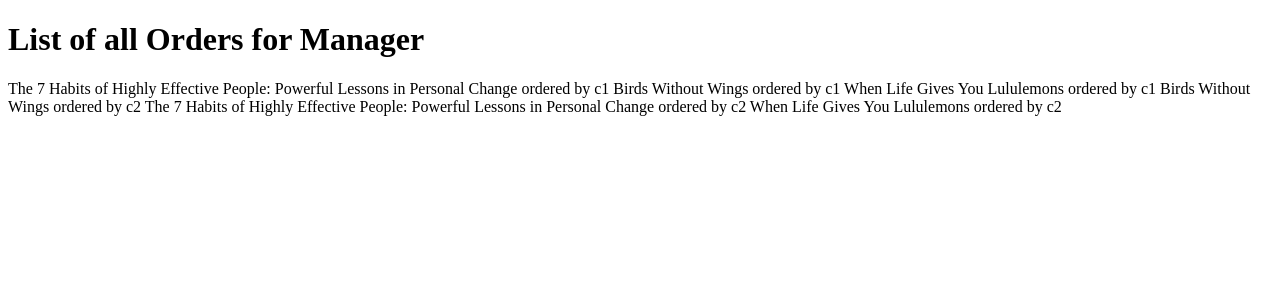
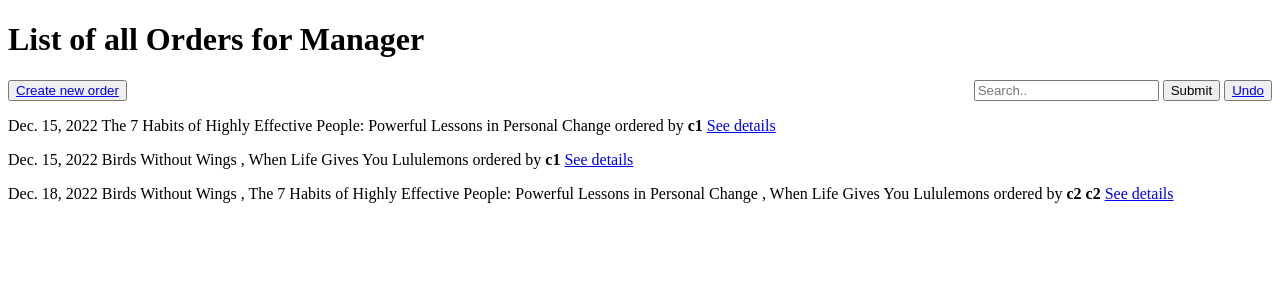
Before and after one commit to el-shes/django_bookshop, a Django app: page /orders/all in a window 1280 px wide. Shown: the top 300 px of the page. Run offline with Django 4.2, Linux system fonts and the light colour scheme; data comes from the database, SQL or seed files in the repository; both versions use the stored data as it was after the commit.

Commit message:
reorganised all orders list, grouped by orders id

```diff
--- a/orders/templates/orders/order_list.html
+++ b/orders/templates/orders/order_list.html
@@ -6,14 +6,42 @@
 </head>
 <body>
 <h1> List of all Orders for Manager</h1>
+
+<div style="display: flex; flex-direction: column">
+    <div style="display: flex; flex-direction: row; justify-content: space-between">
+        <div style="float: left">
+            <button type="submit"><a href="{% url 'orders:new_order' %}">Create new order</a></button>
+        </div>
+        <div style="float:right ">
+            <form method="GET">
+                <input type="text" placeholder="Search.." name="q"
+                        {% if q %} value="{{ request.GET.q }}" {% endif %}
+                >
+                <button type="submit">Submit</button>
+                <button type='submit'><a href="{% url 'orders:all_orders' %}">Undo</a></button>
+            </form>
+        </div>
+    </div>
+
+    <div style="display: block">
         {% if customerorder_list %}
             {% for order in customerorder_list %}
+                <p>
+                    {{ order.order_date }}
                     {% for book in order.ordered_books.all %}
-        {{ book.book_title }} ordered by {{ order.customer }}
+                        {{ book.book_title }}
+                        {% if not forloop.last %}
+                            ,
+                        {% endif %}
                     {% endfor %}
+                    ordered by <b>{{ order.customer.first_name }} {{ order.customer.last_name }} </b>
+                    <a href={% url 'orders:order_details' order.id %}>See details</a>
+                </p>
             {% endfor %}
         {% else %}
             <p>No orders yet.</p>
         {% endif %}
+    </div>
+</div>
 </body>
 </html>
--- a/orders/urls.py
+++ b/orders/urls.py
@@ -6,5 +6,5 @@ app_name = 'orders'
 urlpatterns = [
     path('all', views.OrdersView.as_view(), name='all_orders'),
     path('create_order/new', views.CreateOrder.as_view(success_url=reverse_lazy('orders:all_orders')), name='new_order'),
-
+    path('all/<int:pk>/details', views.DetailOrder.as_view(), name='order_details'),
 ]
--- a/orders/views.py
+++ b/orders/views.py
@@ -1,6 +1,6 @@
 from django.shortcuts import render
-
-from django.views.generic import ListView, CreateView
+from django.db.models import Q
+from django.views.generic import ListView, DetailView, CreateView
 
 from orders.models import CustomerOrder
 
@@ -9,8 +9,22 @@ class OrdersView(ListView):
     model = CustomerOrder
     template_name = 'orders/order_list.html'
 
+    def get_queryset(self):
+        query = self.request.GET.get('q')
+        if query:
+            object_list = self.model.objects.filter(Q(customer__first_name__icontains=query) |
+                                                    Q(customer__last_name__icontains=query))
+        else:
+            object_list = self.model.objects.all()
+        return object_list
+
 
 class CreateOrder(CreateView):
     model = CustomerOrder
     template_name = 'orders/create_order.html'
     fields = ['customer', 'ordered_books']
+
+
+class DetailOrder(DetailView):
+    model = CustomerOrder
+    template_name = 'orders/order_details.html'
```
Also changed, not shown: db.sqlite3, orders/templates/orders/order_details.html (added). Lines whose indentation alone changed are shown as unchanged.
